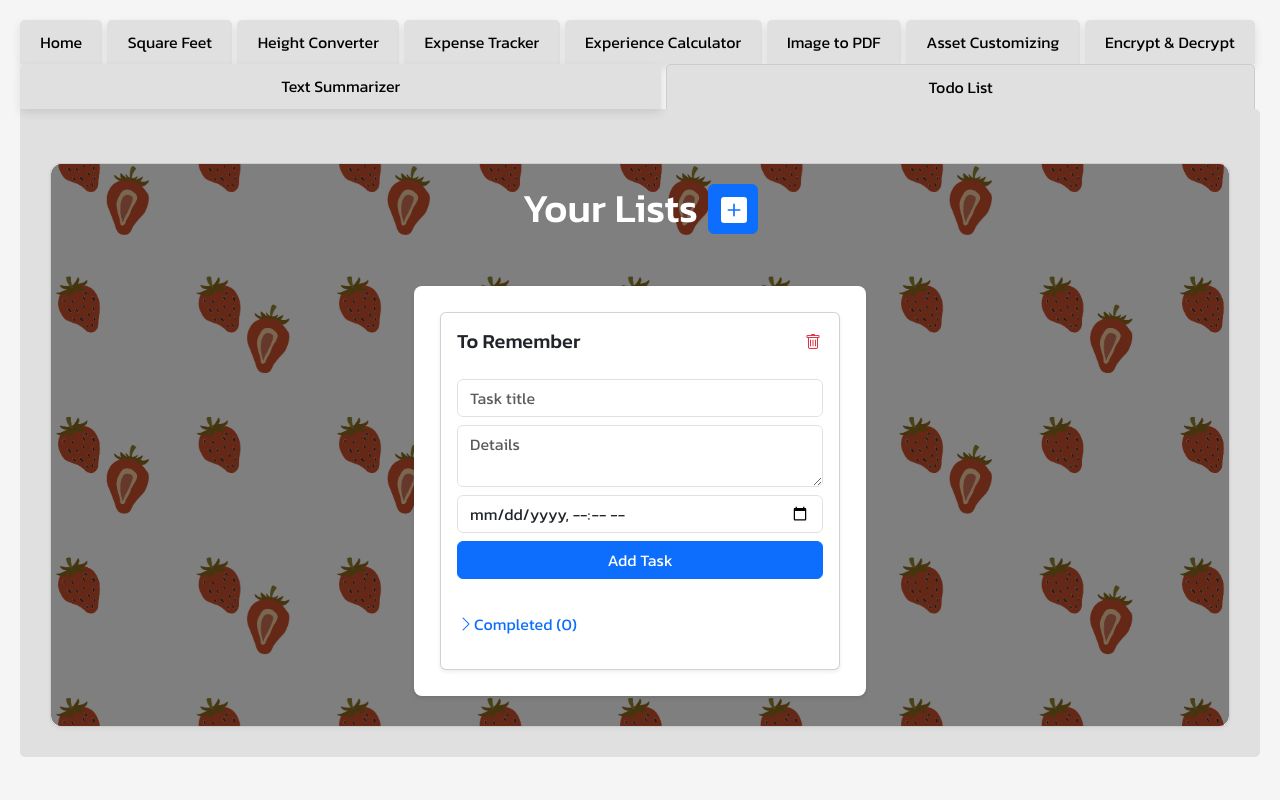
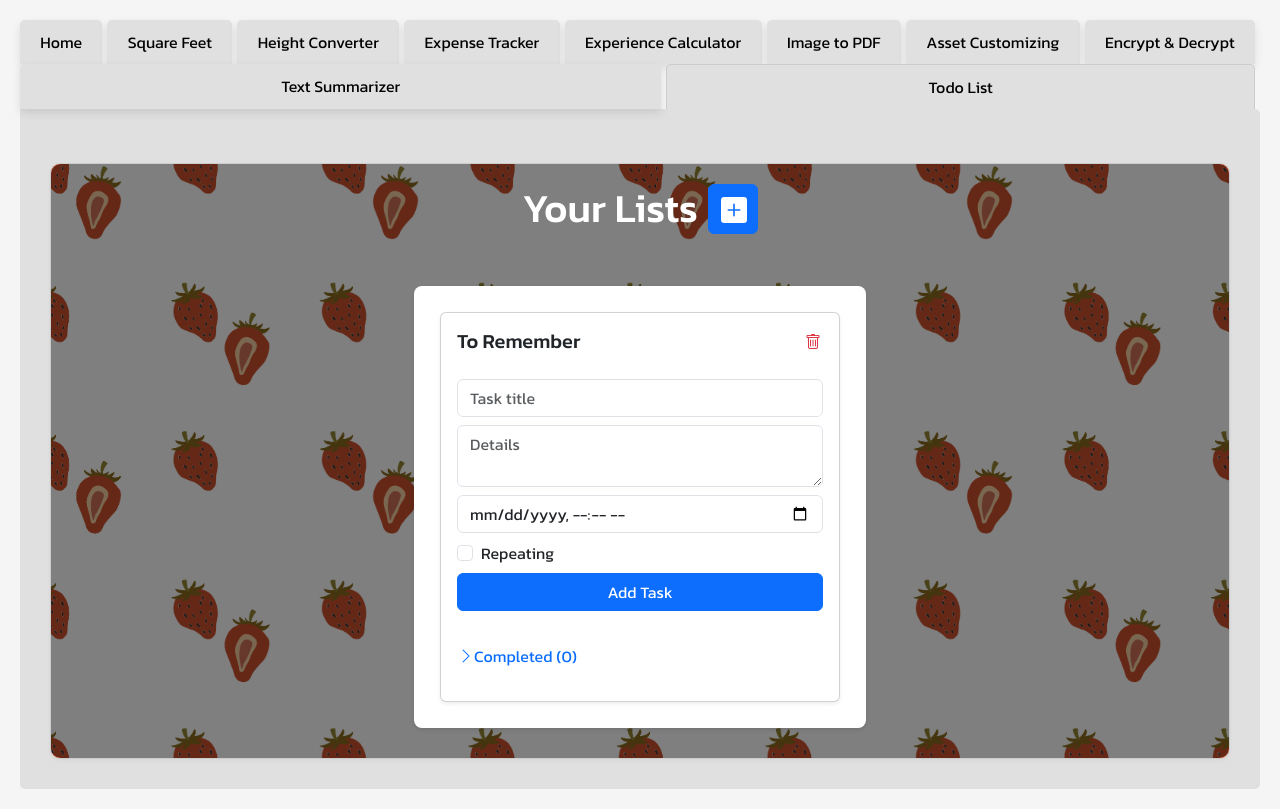
Before and after one commit to Binwin6724/Bi-home, a React (Create React App) app: page /todo-list in a window 1280 px wide. Both pictures are taken after a click on the button "Add a task". Built offline with nearby package versions, Linux system fonts and the light colour scheme; what chartjs-plugin-datalabels would draw is missing.

Commit message:
first commit

```diff
--- a/src/components/TodoList.js
+++ b/src/components/TodoList.js
@@ -16,6 +16,44 @@ const TodoListApp = () => {
     localStorage.setItem("lists", JSON.stringify(lists));
   }, [lists]);
 
+  useEffect(() => {
+    const now = new Date();
+    const midnight = new Date();
+    midnight.setHours(24, 0, 0, 0); // Midnight time of the next day
+    const timeUntilMidnight = midnight.getTime() - now.getTime();
+
+    const timeoutId = setTimeout(() => {
+      resetRepeatingTasks();
+      scheduleNextMidnightReset();
+    }, timeUntilMidnight);
+
+    return () => clearTimeout(timeoutId);
+  }, []);
+
+  const scheduleNextMidnightReset = () => {
+    const now = new Date();
+    const midnight = new Date();
+    midnight.setHours(24, 0, 0, 0); // Midnight time of the next day
+    const timeUntilMidnight = midnight.getTime() - now.getTime();
+
+    setTimeout(() => {
+      resetRepeatingTasks();
+      scheduleNextMidnightReset(); // Schedule the next reset
+    }, timeUntilMidnight);
+  };
+
+  const resetRepeatingTasks = () => {
+    setLists((prevLists) =>
+      prevLists.map((list) => ({
+        ...list,
+        tasks: list.tasks.map((task) =>
+          task.repeating ? { ...task, done: false } : task
+        ),
+      }))
+    );
+  };
+
+
   const addNewList = () => {
     const listName = prompt("Enter the name for the new list:");
     if (listName) {
@@ -23,7 +61,7 @@ const TodoListApp = () => {
     }
   };
 
-  const addTaskToList = (listId, taskText, taskDetails, taskDateTime) => {
+  const addTaskToList = (listId, taskText, taskDetails, taskDateTime, repeating) => {
     setLists(
       lists.map((list) =>
         list.id === listId
@@ -36,6 +74,7 @@ const TodoListApp = () => {
                   text: taskText,
                   details: taskDetails,
                   dateTime: taskDateTime,
+                  repeating: repeating,
                   done: false,
                 },
               ],
@@ -67,13 +106,16 @@ const TodoListApp = () => {
           ? {
               ...list,
               tasks: list.tasks.map((task) =>
-                task.id === taskId ? { ...task, done: !task.done } : task
+                task.id === taskId
+                  ? { ...task, done: !task.done } // Toggle the done status
+                  : task
               ),
             }
           : list
       )
     );
   };
+
 
   const deleteTaskInList = (listId, taskId) => {
     setLists(
@@ -148,6 +190,7 @@ const TodoList = ({
   const [editingInputValue, setEditingInputValue] = useState("");
   const [editingDetailsValue, setEditingDetailsValue] = useState("");
   const [editingDateTime, setEditingDateTime] = useState("");
+  const [repeating, setRepeating] = useState(false);
   const [showCompleted, setShowCompleted] = useState(false);
 
   const addTaskRef = useRef(null);
@@ -156,6 +199,7 @@ const TodoList = ({
     const handleClickOutside = (event) => {
       if (addTaskRef.current && !addTaskRef.current.contains(event.target)) {
         setIsAddingTask(false);
+        resetInputFields();
       }
     };
     document.addEventListener("mousedown", handleClickOutside);
@@ -164,12 +208,18 @@ const TodoList = ({
     };
   }, [addTaskRef]);
 
+  const resetInputFields = () => {
+    setInputValue("");
+    setDetailsValue("");
+    setDateTime("");
+    setRepeating(false);
+    setEditingTaskId(null);
+  };
+
   const handleAddTask = () => {
     if (inputValue.trim()) {
-      onAddTask(list.id, inputValue, detailsValue, dateTime);
-      setInputValue("");
-      setDetailsValue("");
-      setDateTime("");
+      onAddTask(list.id, inputValue, detailsValue, dateTime, repeating);
+      resetInputFields();
       setIsAddingTask(false);
     }
   };
@@ -179,8 +229,17 @@ const TodoList = ({
       text: editingInputValue,
       details: editingDetailsValue,
       dateTime: editingDateTime,
+      repeating: repeating,
     });
-    setEditingTaskId(null);
+    resetInputFields();
+  };
+
+  const startEditingTask = (task) => {
+    setEditingTaskId(task.id);
+    setEditingInputValue(task.text);
+    setEditingDetailsValue(task.details);
+    setEditingDateTime(task.dateTime);
+    setRepeating(task.repeating);
   };
 
   const completedTasks = list.tasks.filter((task) => task.done);
@@ -235,6 +294,21 @@ const TodoList = ({
                 onChange={(e) => setDateTime(e.target.value)}
                 style={{ boxShadow: "none" }}
               />
+              <div className="form-check mb-2">
+                <input
+                  type="checkbox"
+                  className="form-check-input"
+                  checked={repeating}
+                  onChange={(e) => setRepeating(e.target.checked)}
+                  id={`repeating-${list.id}`}
+                />
+                <label
+                  className="form-check-label"
+                  htmlFor={`repeating-${list.id}`}
+                >
+                  Repeating
+                </label>
+              </div>
               <button
                 className="btn btn-primary"
                 onClick={handleAddTask}
@@ -274,6 +348,21 @@ const TodoList = ({
                       onChange={(e) => setEditingDateTime(e.target.value)}
                       style={{ boxShadow: "none" }}
                     />
+                    <div className="form-check mb-2">
+                      <input
+                        type="checkbox"
+                        className="form-check-input"
+                        checked={repeating}
+                        onChange={(e) => setRepeating(e.target.checked)}
+                        id={`repeating-edit-${task.id}`}
+                      />
+                      <label
+                        className="form-check-label"
+                        htmlFor={`repeating-edit-${task.id}`}
+                      >
+                        Repeating
+                      </label>
+                    </div>
                     <button
                       className="btn btn-primary"
                       onClick={() => handleUpdateTask(task.id)}
@@ -297,12 +386,7 @@ const TodoList = ({
                     <div
                       className="text-wrap"
                       style={{ wordBreak: "break-word", cursor: "pointer" }}
-                      onClick={() => {
-                        setEditingTaskId(task.id);
-                        setEditingInputValue(task.text);
-                        setEditingDetailsValue(task.details);
-                        setEditingDateTime(task.dateTime);
-                      }}
+                      onClick={() => startEditingTask(task)}
                     >
                       <strong>{task.text}</strong>
                       {task.details && <div>{task.details}</div>}
@@ -315,6 +399,9 @@ const TodoList = ({
                             day: "numeric",
                           })}
                         </small>
+                      )}
+                      {task.repeating && (
+                        <div className="badge bg-primary" style={{marginLeft:"10px"}}>Repeating</div>
                       )}
                     </div>
                   </div>
@@ -377,6 +464,21 @@ const TodoList = ({
                           onChange={(e) => setEditingDateTime(e.target.value)}
                           style={{ boxShadow: "none" }}
                         />
+                        <div className="form-check mb-2">
+                          <input
+                            type="checkbox"
+                            className="form-check-input"
+                            checked={repeating}
+                            onChange={(e) => setRepeating(e.target.checked)}
+                            id={`repeating-edit-${task.id}`}
+                          />
+                          <label
+                            className="form-check-label"
+                            htmlFor={`repeating-edit-${task.id}`}
+                          >
+                            Repeating
+                          </label>
+                        </div>
                         <button
                           className="btn btn-primary"
                           onClick={() => handleUpdateTask(task.id)}
@@ -400,12 +502,7 @@ const TodoList = ({
                         <div
                           className="text-wrap text-decoration-line-through"
                           style={{ wordBreak: "break-word", cursor: "pointer" }}
-                          onClick={() => {
-                            setEditingTaskId(task.id);
-                            setEditingInputValue(task.text);
-                            setEditingDetailsValue(task.details);
-                            setEditingDateTime(task.dateTime);
-                          }}
+                          onClick={() => startEditingTask(task)}
                         >
                           <strong>{task.text}</strong>
                           {task.details && <div>{task.details}</div>}
@@ -418,6 +515,9 @@ const TodoList = ({
                                 day: "numeric",
                               })}
                             </small>
+                          )}
+                          {task.repeating && (
+                            <div className="badge bg-primary">Repeating</div>
                           )}
                         </div>
                       </div>
```
